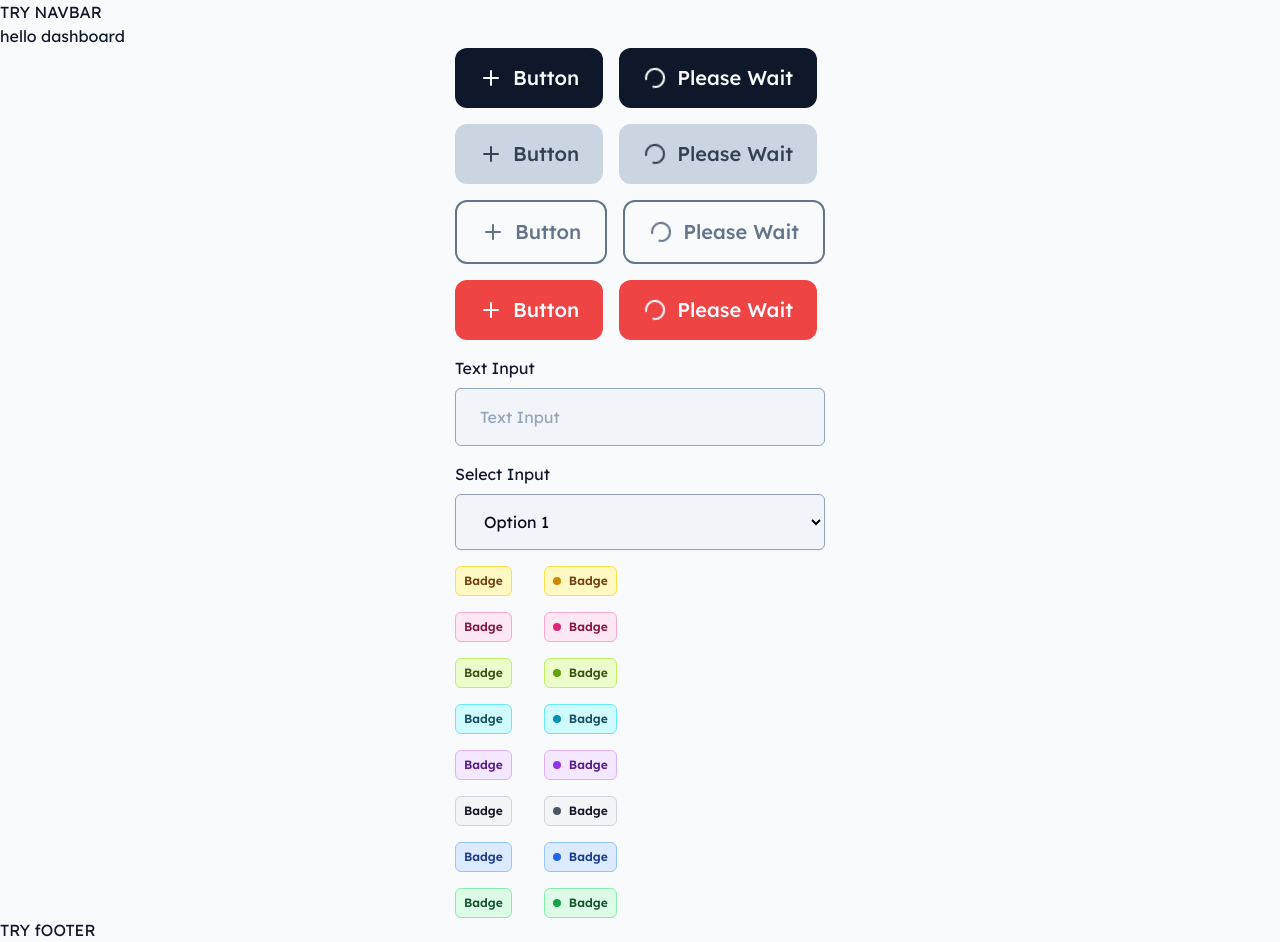
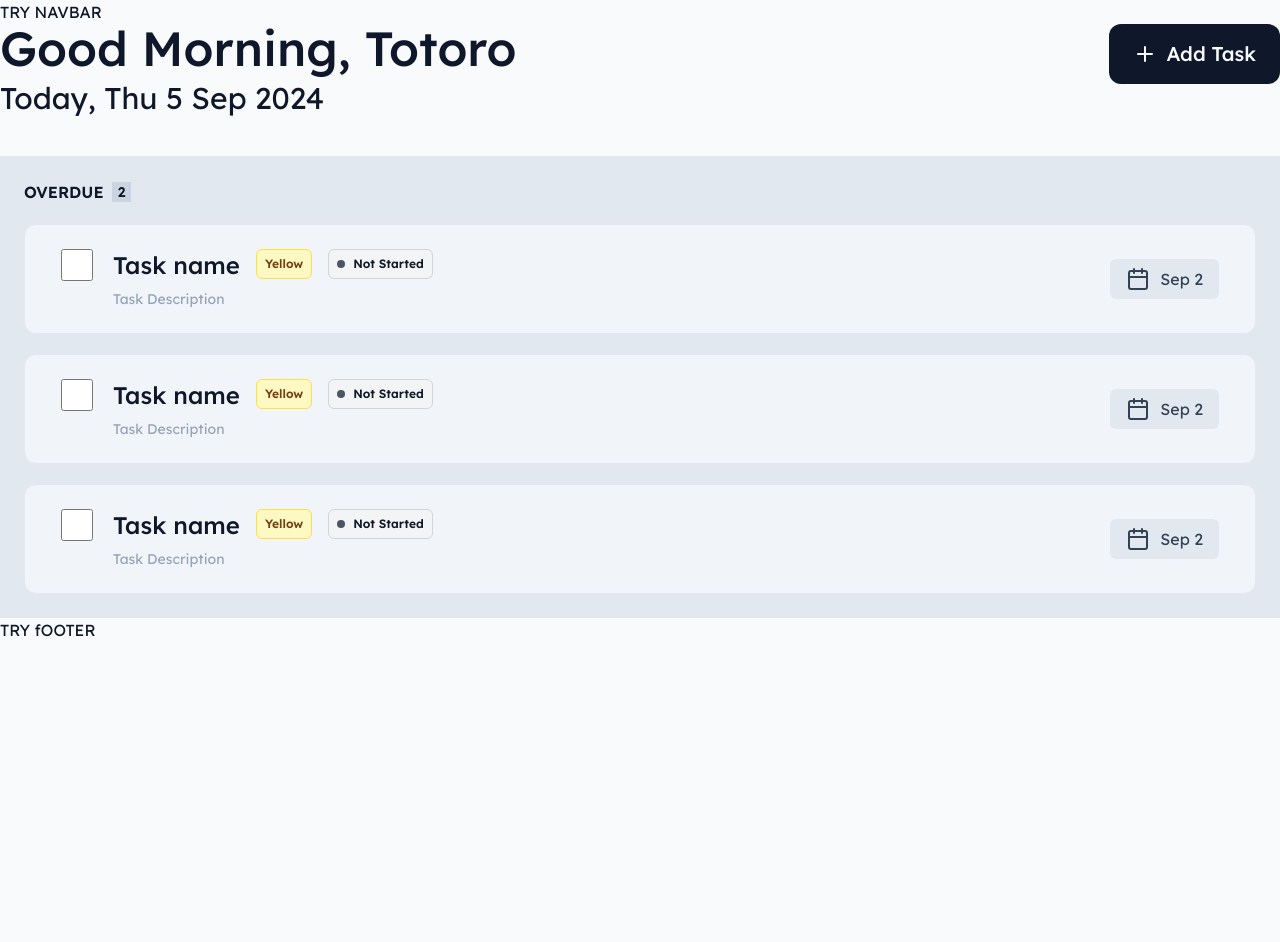
Before and after one commit to TomasinoWeb/webtech-crash-course, a Next.js app: page / in a window 1280 px wide. After the commit the page ends 800 px from the top, so only its background shows below. Built offline with nearby package versions, Linux system fonts and the light colour scheme.

Commit message:
working on list of tasks and tags page

```diff
--- a/package.json
+++ b/package.json
@@ -14,12 +14,13 @@
   },
   "dependencies": {
     "class-variance-authority": "^0.7.0",
+    "dayjs": "^1.11.13",
     "lucide-react": "^0.438.0",
     "next": "14.2.8",
     "react": "^18",
     "react-dom": "^18",
-    "tailwindcss": "^3.4.10",
-    "tailwind-merge": "^2.5.2"
+    "tailwind-merge": "^2.5.2",
+    "tailwindcss": "^3.4.10"
   },
   "devDependencies": {
     "@types/node": "^22.5.4",
--- /dev/null
+++ b/src/pages/components/dashboard/task-card.tsx
@@ -0,0 +1,45 @@
+import { Calendar, Trash } from 'lucide-react';
+import { useState } from 'react';
+import { twMerge } from 'tailwind-merge';
+
+import Badge from '../badge';
+import Button from '../button';
+
+export default function TaskCard() {
+  const [checked, setChecked] = useState(false);
+
+  return (
+    <div
+      className={twMerge(
+        'flex justify-between gap-6 rounded-xl border border-slate-200 bg-slate-100 px-9 py-6 transition duration-700 hover:opacity-100 cursor-pointer group',
+        checked && 'opacity-40',
+      )}
+    >
+      <div className="flex flex-1 gap-5">
+        <input
+          type="checkbox"
+          className="size-8 flex-initial cursor-pointer rounded-sm bg-slate-300 accent-slate-700"
+          defaultChecked={checked}
+          onChange={() => setChecked(!checked)}
+        />
+        <div className="flex flex-1 flex-col gap-2">
+          <div className="flex gap-4">
+            <div className="text-2xl font-medium">Task name</div>
+            <Badge color="yellow" text="Yellow" />
+            <Badge color="grey" text="Not Started" dot />
+          </div>
+          <div className="text-sm text-slate-400">Task Description</div>
+        </div>
+      </div>
+
+      <div className="flex items-center gap-6">
+        <div className="flex h-fit flex-initial gap-2.5 rounded-md bg-slate-200 px-4 py-2 text-slate-700">
+          <Calendar /> Sep 2
+        </div>
+        <Button variant="destructive" className="hidden group-hover:inline">
+          <Trash width={17} height={21} />
+        </Button>
+      </div>
+    </div>
+  );
+}
--- a/src/pages/index.tsx
+++ b/src/pages/index.tsx
@@ -1,90 +1,38 @@
+import dayjs from 'dayjs';
 import { Plus } from 'lucide-react';
-import { useState } from 'react';
 
-import Badge from './components/badge';
 import Button from './components/button';
-import Input from './components/input';
-import Label from './components/label';
-import Select from './components/select';
+import TaskCard from './components/dashboard/task-card';
 import Layout from './layouts/layout';
 
 export default function Home() {
-  const [value, setValue] = useState('');
+  const formattedDate = dayjs().format('ddd D MMM YYYY');
+
   return (
     <Layout>
-      <div>hello dashboard</div>
-      <div className="mx-auto flex max-w-fit flex-col gap-4">
-        {/* Buttons */}
-        <div className="flex gap-4">
-          <Button>
-            <Plus />
-            <div>Button</div>
-          </Button>
-          <Button isLoading>
-            <div>Button</div>
-          </Button>
-        </div>
-        <div className="flex gap-4">
-          <Button variant="secondary">
-            <Plus />
-            <div>Button</div>
-          </Button>
-          <Button variant="secondary" isLoading>
-            <div>Button</div>
-          </Button>
-        </div>
-        <div className="flex gap-4">
-          <Button variant="outline">
-            <Plus />
-            <div>Button</div>
-          </Button>
-          <Button variant="outline" isLoading>
-            <div>Button</div>
-          </Button>
-        </div>
-        <div className="flex gap-4">
-          <Button variant="destructive">
-            <Plus />
-            <div>Button</div>
-          </Button>
-          <Button variant="destructive" isLoading>
-            <div>Button</div>
+      <div className="flex flex-col gap-10">
+        <div className="flex w-full justify-between">
+          <div className="flex flex-col gap-2">
+            <div className="text-5xl font-medium">Good Morning, Totoro</div>
+            <div className="text-3xl">Today, {formattedDate}</div>
+          </div>
+          <Button className="h-fit">
+            <Plus /> Add Task
           </Button>
         </div>
 
-        {/* Inputs */}
-        <div className="flex flex-col gap-2">
-          <Label htmlFor="input">Text Input</Label>
-          <Input type="text" placeholder="Text Input" />
-        </div>
-        <div className="flex flex-col gap-2">
-          <Label htmlFor="select">Select Input</Label>
-          <Select
-            name="select"
-            options={['Option 1', 'Option 2', 'Option 3']}
-            value={value}
-            onChange={(e) => setValue(e.target.value)}
-          />
-        </div>
-
-        {/* Badges */}
-        <div className="grid w-fit grid-cols-2 gap-4">
-          <Badge text="Badge" />
-          <Badge text="Badge" dot />
-          <Badge text="Badge" color="pink" />
-          <Badge text="Badge" color="pink" dot />
-          <Badge text="Badge" color="lime" />
-          <Badge text="Badge" color="lime" dot />
-          <Badge text="Badge" color="cyan" />
-          <Badge text="Badge" color="cyan" dot />
-          <Badge text="Badge" color="purple" />
-          <Badge text="Badge" color="purple" dot />
-          <Badge text="Badge" color="grey" />
-          <Badge text="Badge" color="grey" dot />
-          <Badge text="Badge" color="blue" />
-          <Badge text="Badge" color="blue" dot />
-          <Badge text="Badge" color="green" />
-          <Badge text="Badge" color="green" dot />
+        <div className="flex flex-col gap-9">
+          <div className="flex flex-col gap-5 bg-slate-200 p-6">
+            <div className="flex items-center gap-2">
+              <div className="font-semibold uppercase">Overdue</div>
+              <div className="bg-slate-300 px-1.5 text-center text-sm font-semibold">
+                2
+              </div>
+            </div>
+            <TaskCard />
+            <TaskCard />
+            <TaskCard />
+          </div>
         </div>
       </div>
     </Layout>
```
Also changed, not shown: src/const/tags.ts (added, +33 -0 lines), src/const/tasks.ts (added, +19 -0 lines), 1 other file (tests, documents, lock files or other folders).
